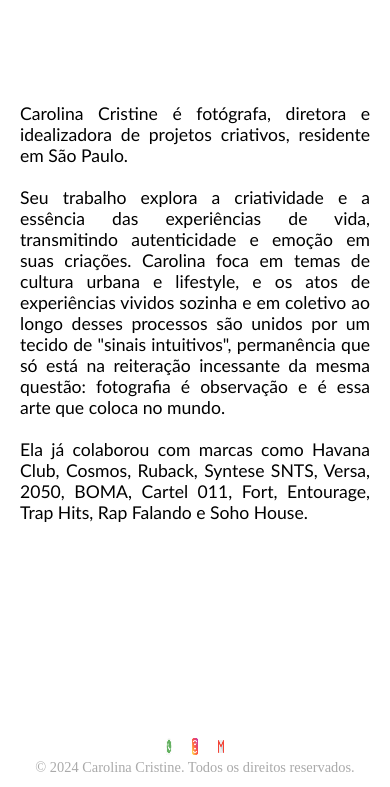
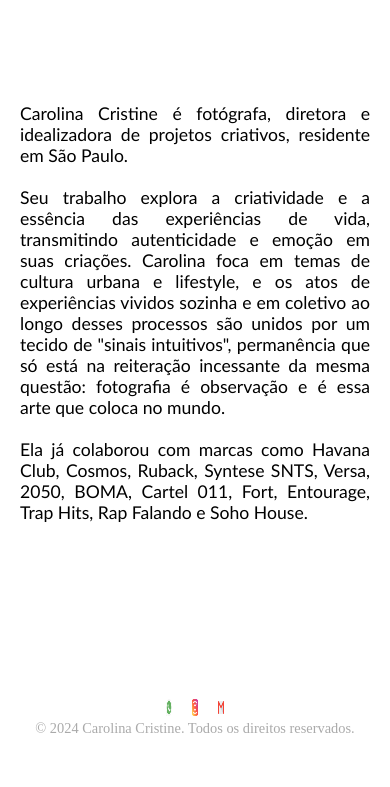
Before and after one commit to enzossilva/carolina, a plain HTML site: page contact.html in a window 390 px wide. Shown: the part 57-844 px from the top of the page. Drawn offline with Linux system fonts and the light colour scheme.

Commit message:
adjust css

```diff
--- a/script.js
+++ b/script.js
@@ -1,6 +1,7 @@
 document.addEventListener('DOMContentLoaded', () => {
     const carousel = document.querySelector('.carousel');
     const images = carousel.querySelectorAll('img');
+
 
     const loadImage = (img) => {
         const src = img.getAttribute('data-src');
@@ -9,6 +10,8 @@ document.addEventListener('DOMContentLoaded', () => {
             img.removeAttribute('data-src');
         }
     };
+
+    loadImage(images[0]);
 
     const observer = new IntersectionObserver((entries, observer) => {
         entries.forEach(entry => {
--- a/style.css
+++ b/style.css
@@ -232,7 +232,7 @@ h2 {
         font-size: small;
     }
     .icon {
-        margin-top: 50%;
+        margin-top: 40%;
     }
 
 }
@@ -249,7 +249,7 @@ h2 {
         font-size: small;
     }
     .icon {
-        margin-top: 50%;
+        margin-top: 40%;
     }
 }
 
@@ -265,7 +265,7 @@ h2 {
         margin: 1%;
     }
     .icon {
-        margin-top: 50%;
+        margin-top: 40%;
     }
 }
 
@@ -281,7 +281,7 @@ h2 {
         margin: 2%;
     }
     .icon {
-        margin-top: 50%;
+        margin-top: 40%;
     }
 }
 
@@ -297,7 +297,7 @@ h2 {
         margin: 2%;
     }
     .icon {
-        margin-top: 50%;
+        margin-top: 40%;
     }
 }
 
@@ -313,6 +313,6 @@ h2 {
         margin: 2%;
     }
     .icon {
-        margin-top: 50%;
+        margin-top: 40%;
     }
 }
```
